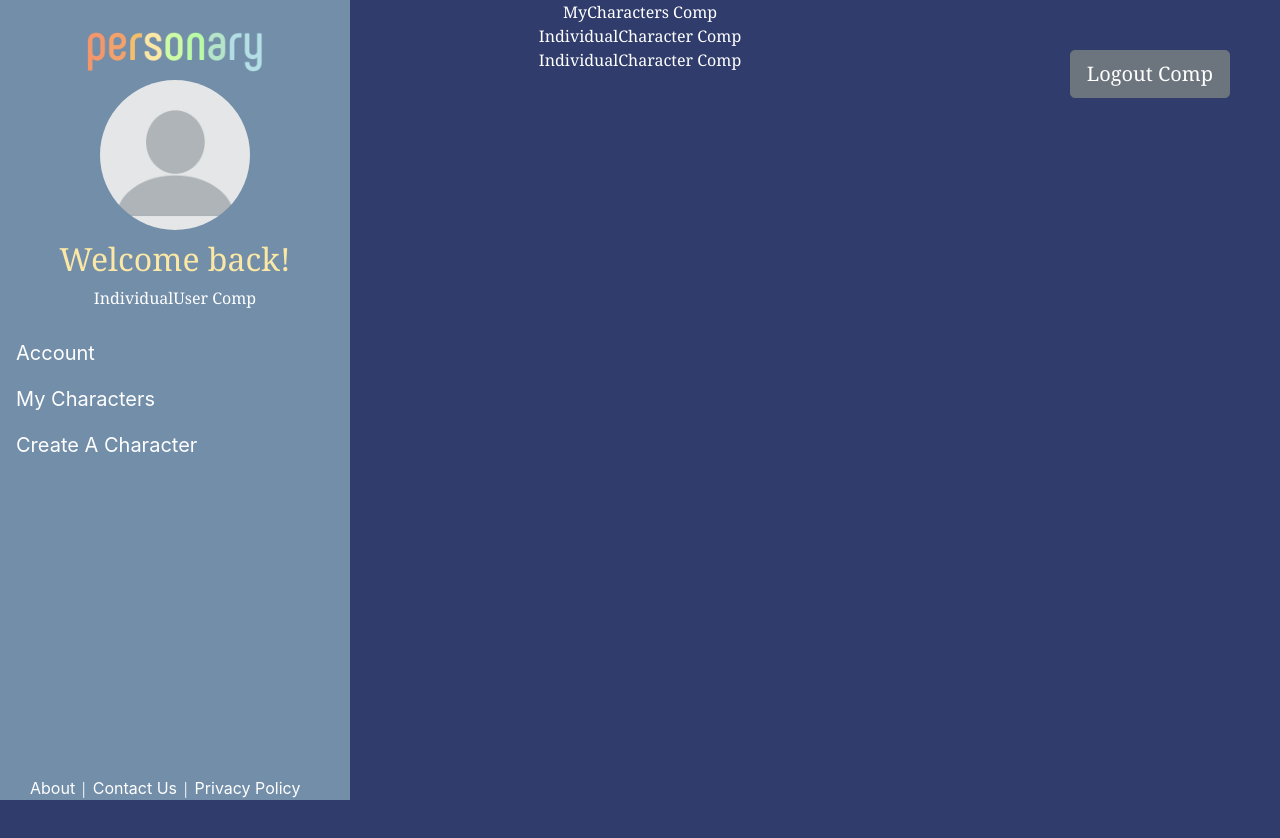
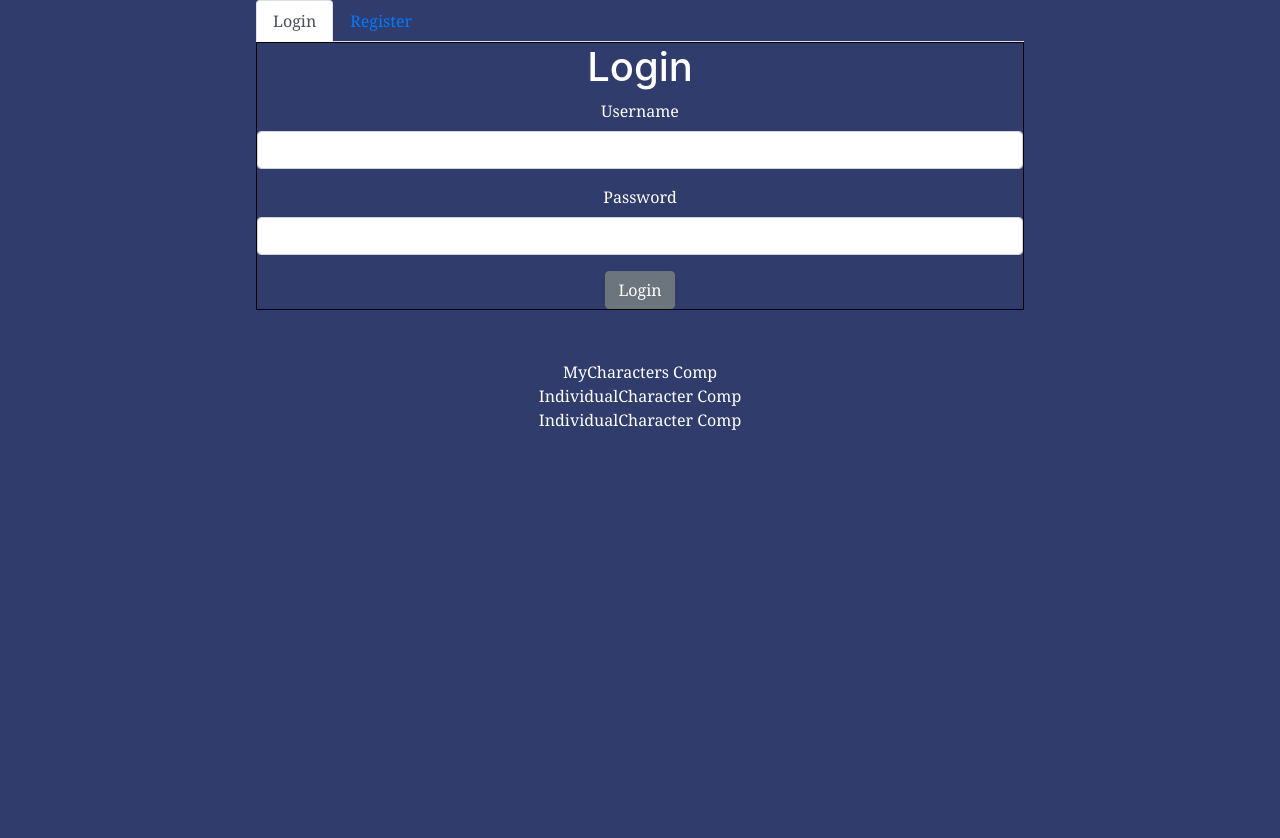
Before and after one commit to Raufeder/BlueBadgeProjectGroup3, a React (Create React App) app: page / in a window 1280 px wide. Shown: the top 838 px of the page. Built offline with nearby package versions, Linux system fonts and the light colour scheme.

Commit message:
updated/tested login component

```diff
--- a/src/App.js
+++ b/src/App.js
@@ -19,7 +19,7 @@ import CreateCharacter from "./sections/CreateCharacter";
 import MyCharacters from "./sections/MyCharacters";
 
 function App() {
-  const [isLoggedIn, setIsLoggedIn] = useState(true);
+  const [isLoggedIn, setIsLoggedIn] = useState(false);
 
 
   return (
--- a/src/auth/Login.js
+++ b/src/auth/Login.js
@@ -1,42 +1,47 @@
-import React from "react";
+import React, {useState} from "react";
 import {Form, FormGroup, Label, Input, Button} from 'reactstrap';
 
 const Login = (props) => {
 
-    // const [username, setUsername] = useState('');
-    // const [password, setPassword] = useState('');
+    const [username, setUsername] = useState('');
+    const [password, setPassword] = useState('');
 
-    // const handleSubmit = (event) => {
-    //     event.preventDefault();
-    //     fetch('http://localhost:8080/login', {
-    //         method: 'POST',
-    //         body: JSON.stringify({user: {email: email, password: password}}),
-    //         headers: new Headers ({
-    //             'Content-Type': 'application/json'
-    //         })
-    //     }).then(
-    //         (response) => response.json()
-    //     ).then((data) => {
-    //         props.updateToken(data.sessionToken);
-    //     })
-    //  }
+    const handleSubmit = (event) => {
+        event.preventDefault();
+        fetch('http://localhost:8080/user/login', {
+            method: 'POST',
+            body: JSON.stringify({
+                user: {
+                username: username,
+                password: password
+            }}),
+            headers: new Headers ({
+                'Content-Type': 'application/json'
+            })
+        }).then(
+            (response) => response.json()
+        ).then((data) => {
+            console.log(data)
+            //props.updateToken(data.sessionToken);
+        })
+     }
 
     return (
         <div>
             <h1>Login</h1>
-            {/* // <Form onSubmit={handleSubmit}>
-            //     <FormGroup>
-            //         <Label htmlFor="username">Username</Label>
-            //         <Input onChange={(e) => setUsername(e.target.value)} name="username" value={username}/>
-            //     </FormGroup>
-            //     <FormGroup>
-            //         <Label htmlFor="password">Password</Label>
-            //         <Input onChange={(e) => setPassword(e.target.value)} name="password" value={password}/>
-            //     </FormGroup>
-            //     <Button type="submit">Login</Button>
-            // </Form> */}
-    //     </div>
-    // )
-    )};
+          <Form onSubmit={handleSubmit}>
+          <FormGroup>
+                    <Label htmlFor="username">Username</Label>
+                   <Input onChange={(e) => setUsername(e.target.value)} name="username" value={username}/>
+                </FormGroup>
+                <FormGroup>
+                    <Label htmlFor="password">Password</Label>
+                    <Input onChange={(e) => setPassword(e.target.value)} name="password" value={password}/>
+                </FormGroup>
+                <Button type="submit">Login</Button>
+            </Form>
+         </div>
+     )
+    };
 
 export default Login;
--- a/src/auth/Register.js
+++ b/src/auth/Register.js
@@ -19,7 +19,7 @@ const Register = (props) => {
                 fetch('http://localhost:8080/user/register', {
                     method: 'POST',
                     headers: {
-                        "Content-Type": "applicartion/json"
+                        "Content-Type": "application/json"
                     },
                     body: JSON.stringify({
                         email: email,
--- a/src/components/IndividualUser.js
+++ b/src/components/IndividualUser.js
@@ -1,11 +1,12 @@
 import React from "react";
 import ChangePasswordModal from "./ChangePasswordModal";
+import Sidebar from "../sections/Sidebar";
 
 const IndividualUser = (props) => {
 
     return (
         <div>IndividualUser Comp</div>
-        //<ChangePasswordModal />
+        //<div><Sidebar /></div>
     )
 };
 
--- a/src/sections/Sidebar.js
+++ b/src/sections/Sidebar.js
@@ -4,7 +4,6 @@ import {Nav, NavItem, NavLink} from 'reactstrap';
 import logo from '../assets/personarylogo.png'
 import userimg from '../assets/userimg.png'
 import '../styles/sidebar.css'
-
 import IndividualUser from "../components/IndividualUser";
 
 
```
